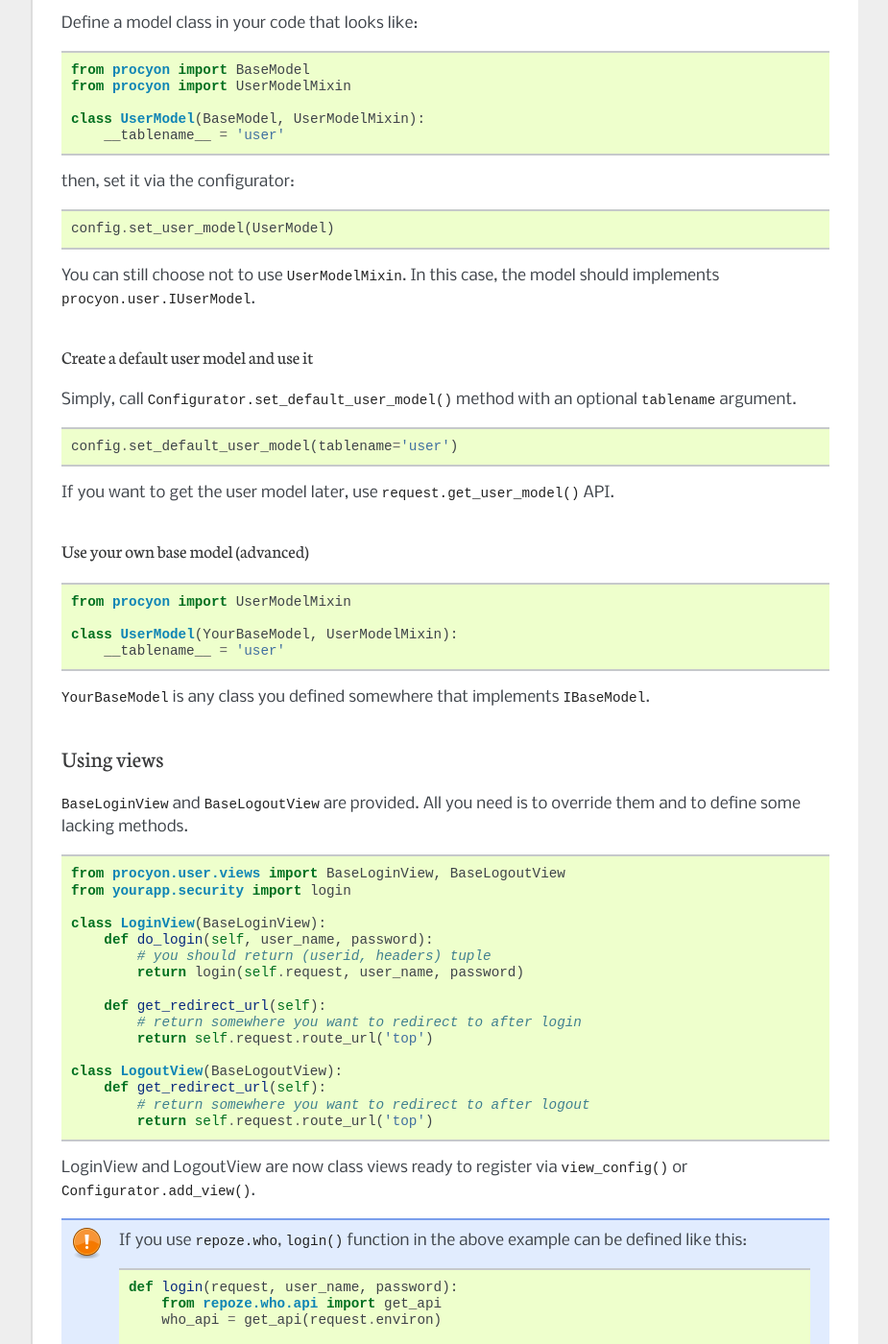
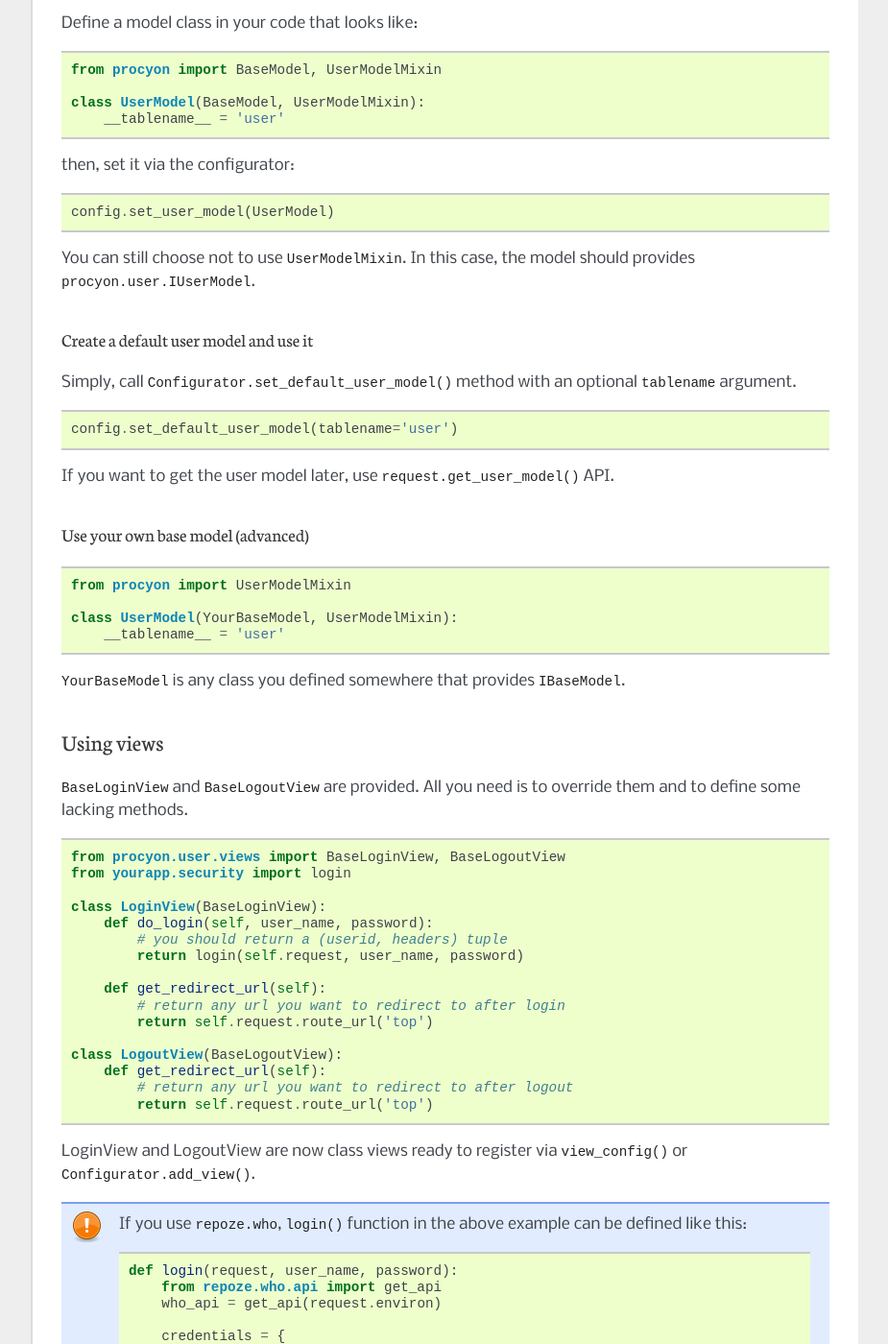
Before and after one commit to knzm/procyon, a Sphinx documentation site: the page built from docs/index.rst, in a window 1280 px wide and 1400 px high, scrolled down 901 px. Shown: the whole window at 96% size, without its empty margins (198-1123 px from the left). Built offline with Sphinx 7.4.7, drawn with Linux system fonts in a browser that asks for light colours.

Commit message:
enhance docs

```diff
--- a/docs/index.rst
+++ b/docs/index.rst
@@ -47,8 +47,7 @@ Define a model class in your code that looks like:
 
 .. code-block:: python
 
-  from procyon import BaseModel
-  from procyon import UserModelMixin
+  from procyon import BaseModel, UserModelMixin
 
   class UserModel(BaseModel, UserModelMixin):
       __tablename__ = 'user'
@@ -60,7 +59,7 @@ then, set it via the configurator:
   config.set_user_model(UserModel)
 
 You can still choose not to use :class:`UserModelMixin`.  In this
-case, the model should implements :class:`procyon.user.IUserModel`.
+case, the model should provides :class:`procyon.user.IUserModel`.
 
 Create a default user model and use it
 ~~~~~~~~~~~~~~~~~~~~~~~~~~~~~~~~~~~~~~~~
@@ -84,7 +83,7 @@ Use your own base model (advanced)
   class UserModel(YourBaseModel, UserModelMixin):
       __tablename__ = 'user'
 
-``YourBaseModel`` is any class you defined somewhere that implements
+``YourBaseModel`` is any class you defined somewhere that provides
 :class:`IBaseModel`.
 
 Using views
@@ -101,16 +100,16 @@ All you need is to override them and to define some lacking methods.
 
   class LoginView(BaseLoginView):
       def do_login(self, user_name, password):
-          # you should return (userid, headers) tuple
+          # you should return a (userid, headers) tuple
           return login(self.request, user_name, password)
 
       def get_redirect_url(self):
-          # return somewhere you want to redirect to after login
+          # return any url you want to redirect to after login
           return self.request.route_url('top')
 
   class LogoutView(BaseLogoutView):
       def get_redirect_url(self):
-          # return somewhere you want to redirect to after logout
+          # return any url you want to redirect to after logout
           return self.request.route_url('top')
 
 LoginView and LogoutView are now class views ready to register via
```
